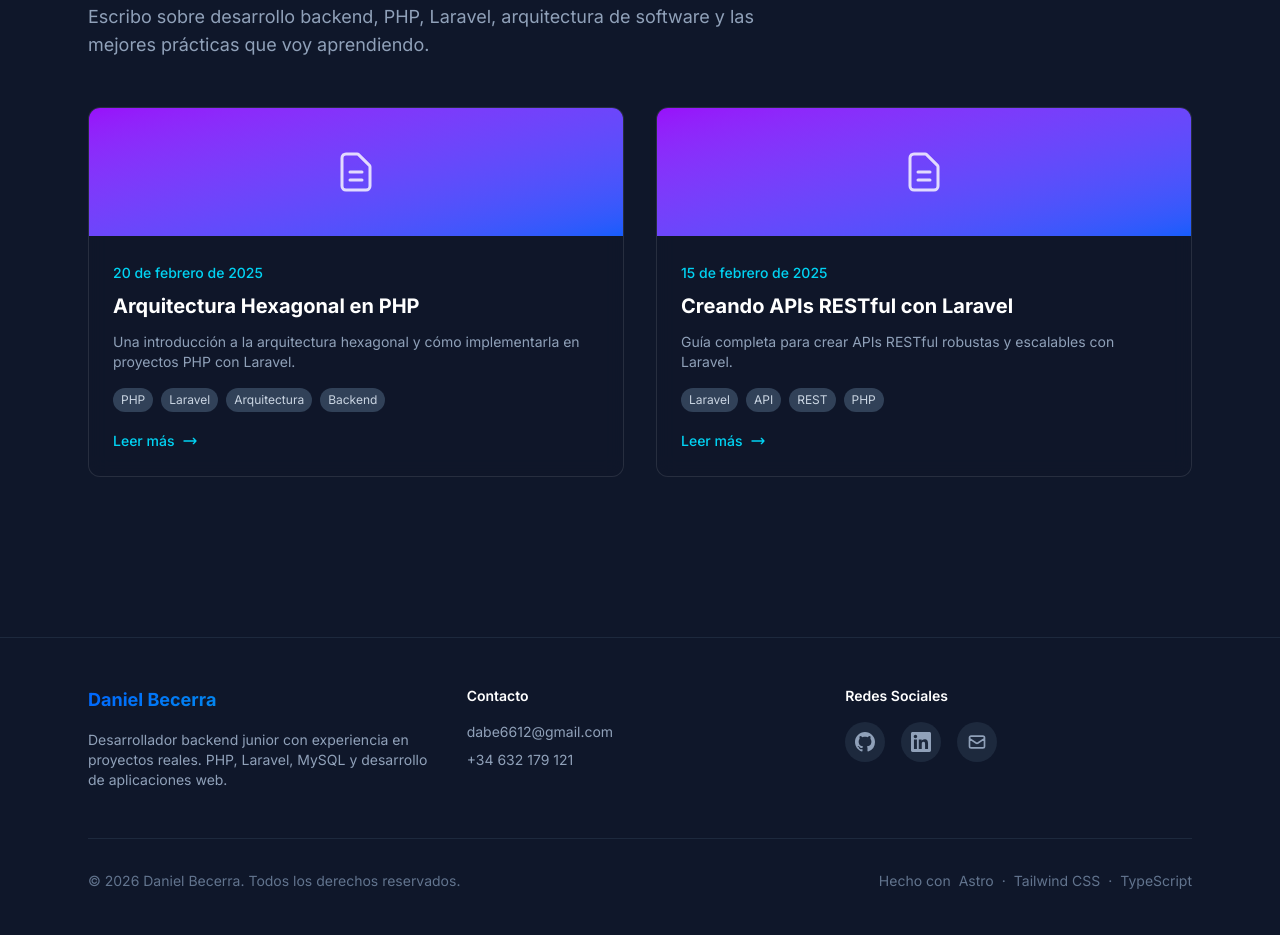
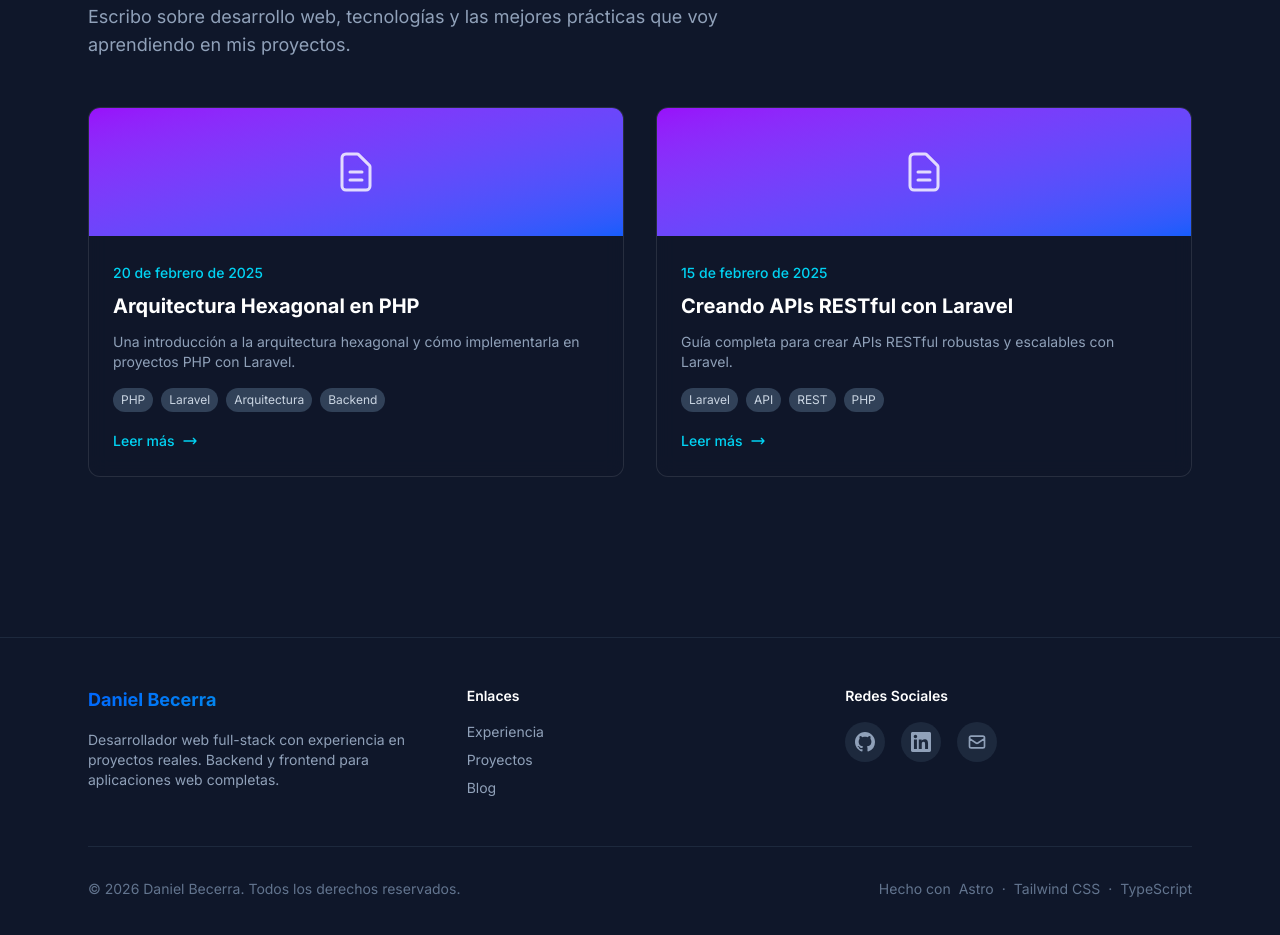
Before and after one commit to danielbecee/miportafolio-, an Astro site: page /blog in a window 1280 px wide. Shown: the part 181-1116 px from the top of the page. Built offline with nearby package versions, Linux system fonts and the light colour scheme; Astro itself is replaced by a stand-in of ours.

Commit message:
actulizar footer

```diff
--- a/src/components/Footer.astro
+++ b/src/components/Footer.astro
@@ -1,7 +1,7 @@
 ---
 const socialLinks = [
   { href: 'https://github.com/danielbecee', icon: 'github', label: 'GitHub' },
-  { href: 'https://linkedin.com/in/daniel-bevi', icon: 'linkedin', label: 'LinkedIn' },
+  { href: 'https://www.linkedin.com/in/daniel-bevi', icon: 'linkedin', label: 'LinkedIn' },
   { href: 'mailto:dabe6612@gmail.com', icon: 'email', label: 'Email' },
 ];
 
@@ -19,21 +19,24 @@ const techStack = [
       <div>
         <h3 class="text-lg font-bold gradient-text mb-4">Daniel Becerra</h3>
         <p class="text-slate-400 text-sm">
-          Desarrollador backend junior con experiencia en proyectos reales.
-          PHP, Laravel, MySQL y desarrollo de aplicaciones web.
+          Desarrollador web full-stack con experiencia en proyectos reales.
+          Backend y frontend para aplicaciones web completas.
         </p>
       </div>
 
-      <!-- Contact -->
+      <!-- Quick Links -->
       <div>
-        <h4 class="text-sm font-semibold text-white mb-4">Contacto</h4>
+        <h4 class="text-sm font-semibold text-white mb-4">Enlaces</h4>
         <ul class="space-y-2 text-sm text-slate-400">
           <li>
-            <a href="mailto:dabe6612@gmail.com" class="hover:text-cyan-400 transition-colors">
-              dabe6612@gmail.com
-            </a>
+            <a href="/work" class="hover:text-cyan-400 transition-colors">Experiencia</a>
           </li>
-          <li>+34 632 179 121</li>
+          <li>
+            <a href="/projects" class="hover:text-cyan-400 transition-colors">Proyectos</a>
+          </li>
+          <li>
+            <a href="/blog" class="hover:text-cyan-400 transition-colors">Blog</a>
+          </li>
         </ul>
       </div>
 
@@ -53,7 +56,7 @@ const techStack = [
             </svg>
           </a>
           <a
-            href="https://linkedin.com/in/daniel-bevi"
+            href="https://www.linkedin.com/in/daniel-bevi"
             target="_blank"
             rel="noopener noreferrer"
             class="w-10 h-10 rounded-full bg-slate-800 flex items-center justify-center text-slate-400 hover:bg-blue-600 hover:text-white transition-all"
--- a/src/pages/blog/index.astro
+++ b/src/pages/blog/index.astro
@@ -17,7 +17,7 @@ function formatDate(date: Date) {
 }
 ---
 
-<Layout title="Blog" description="Artículos sobre desarrollo backend, PHP, Laravel y arquitectura de software">
+<Layout title="Blog" description="Artículos sobre desarrollo web, PHP, Laravel, JavaScript y buenas prácticas">
   <Header />
 
   <main class="pt-28 pb-20">
@@ -26,7 +26,7 @@ function formatDate(date: Date) {
         <span class="gradient-text">Blog</span>
       </h1>
       <p class="text-lg text-slate-400 mb-12 max-w-2xl">
-        Escribo sobre desarrollo backend, PHP, Laravel, arquitectura de software y las mejores prácticas que voy aprendiendo.
+        Escribo sobre desarrollo web, tecnologías y las mejores prácticas que voy aprendiendo en mis proyectos.
       </p>
 
       <!-- Posts Grid -->
```
